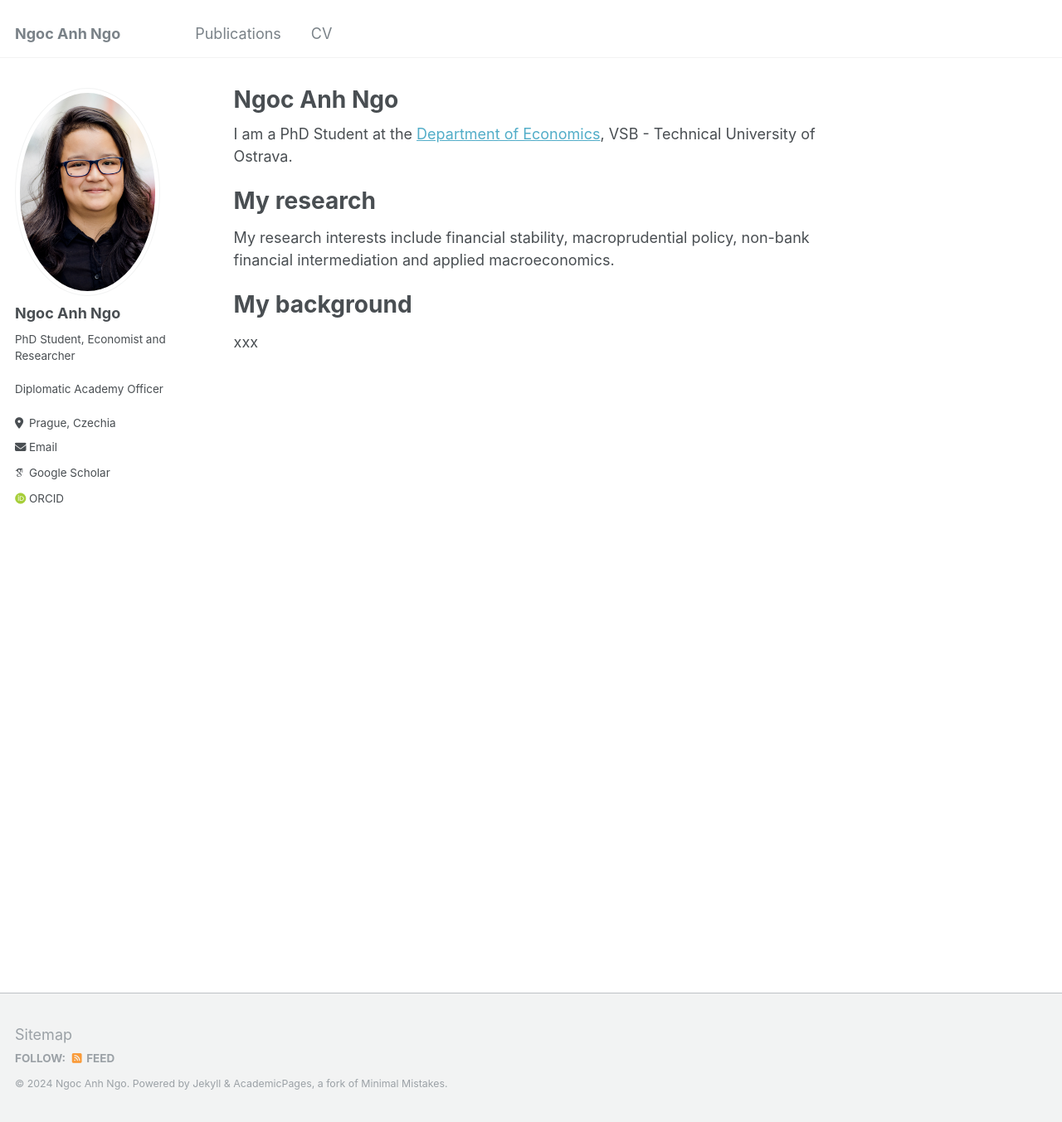
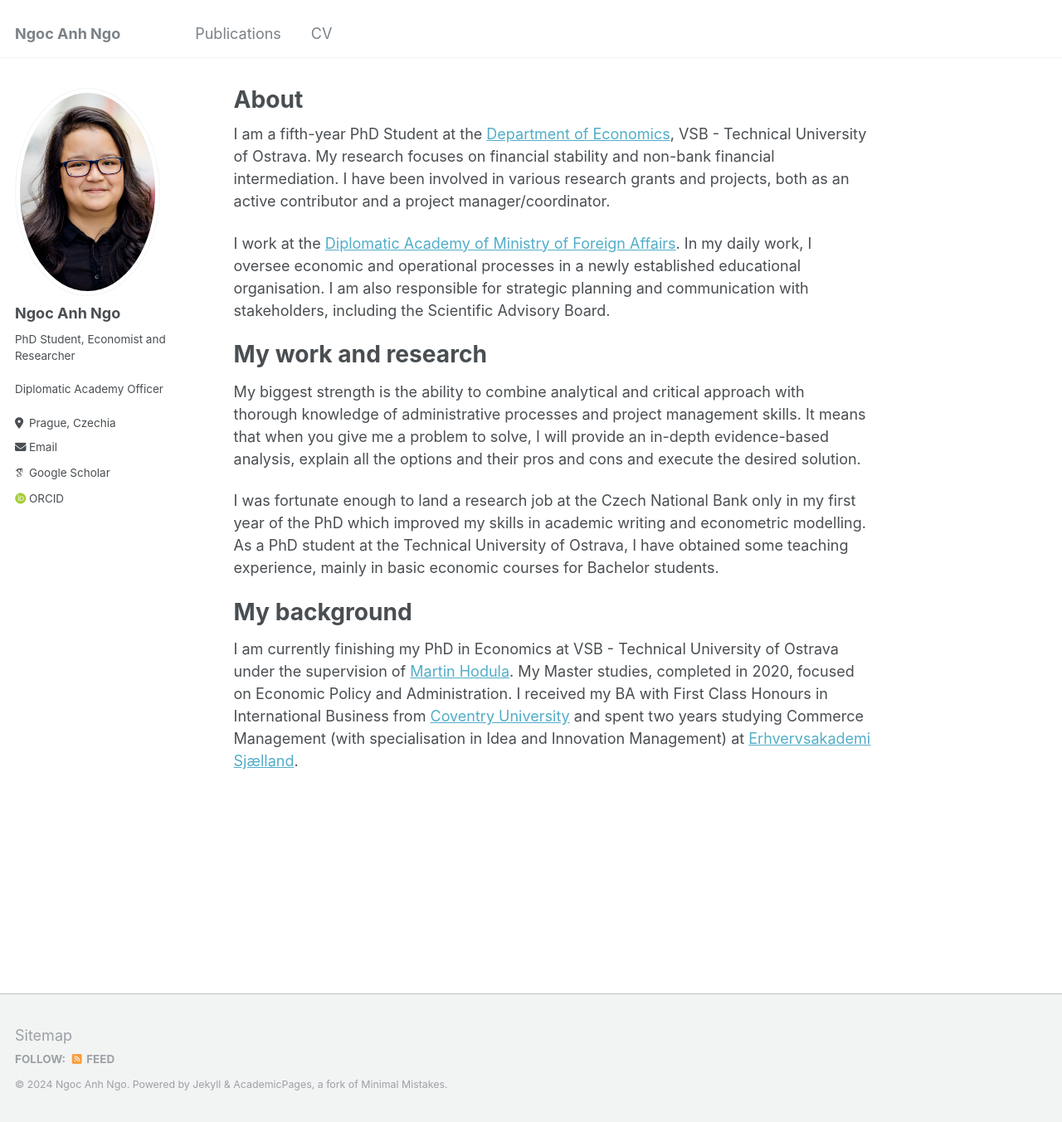
Before and after one commit to ngongocanh/ngongocanh.github.io, a Jekyll site: the page built from _pages/about.md, in a window 1280 px wide and 1353 px high. Shown: the whole window at 83% size. Built offline with Jekyll 4.4.1, drawn with Linux system fonts in a browser that asks for light colours; some web fonts are replaced.

Commit message:
Update about.md

```diff
--- a/_pages/about.md
+++ b/_pages/about.md
@@ -1,18 +1,22 @@
 ---
 permalink: /
-title: "Ngoc Anh Ngo"
+title: "About"
 author_profile: true
 redirect_from:
   - /about/
   - /about.html
 ---
 
-I am a PhD Student at the [Department of Economics]([https://pages.github.com/](https://www.ekf.vsb.cz/katedra-ekonomie/en)), VSB - Technical University of Ostrava.
+I am a fifth-year PhD Student at the [Department of Economics](https://www.ekf.vsb.cz/katedra-ekonomie/en), VSB - Technical University of Ostrava. My research focuses on financial stability and non-bank financial intermediation. I have been involved in various research grants and projects, both as an active contributor and a project manager/coordinator.
 
-My research
+I work at the [Diplomatic Academy of Ministry of Foreign Affairs](https://www.damzv.cz). In my daily work, I oversee economic and operational processes in a newly established educational organisation. I am also responsible for strategic planning and communication with stakeholders, including the Scientific Advisory Board.
+
+My work and research
 ======
-My research interests include financial stability, macroprudential policy, non-bank financial intermediation and applied macroeconomics.
+My biggest strength is the ability to combine analytical and critical approach with thorough knowledge of administrative processes and project management skills. It means that when you give me a problem to solve, I will provide an in-depth evidence-based analysis, explain all the options and their pros and cons and execute the desired solution.
+
+I was fortunate enough to land a research job at the Czech National Bank only in my first year of the PhD which improved my skills in academic writing and econometric modelling. As a PhD student at the Technical University of Ostrava, I have obtained some teaching experience, mainly in basic economic courses for Bachelor students.
 
 My background
 ======
-xxx
+I am currently finishing my PhD in Economics at VSB - Technical University of Ostrava under the supervision of [Martin Hodula](https://www.cnb.cz/en/economic-research/research-economists/Martin-Hodula/). My Master studies, completed in 2020, focused on Economic Policy and Administration. I received my BA with First Class Honours in International Business from [Coventry University](https://www.coventry.ac.uk) and spent two years studying Commerce Management (with specialisation in Idea and Innovation Management) at [Erhvervsakademi Sjælland](https://www.zealand.dk/).
```
